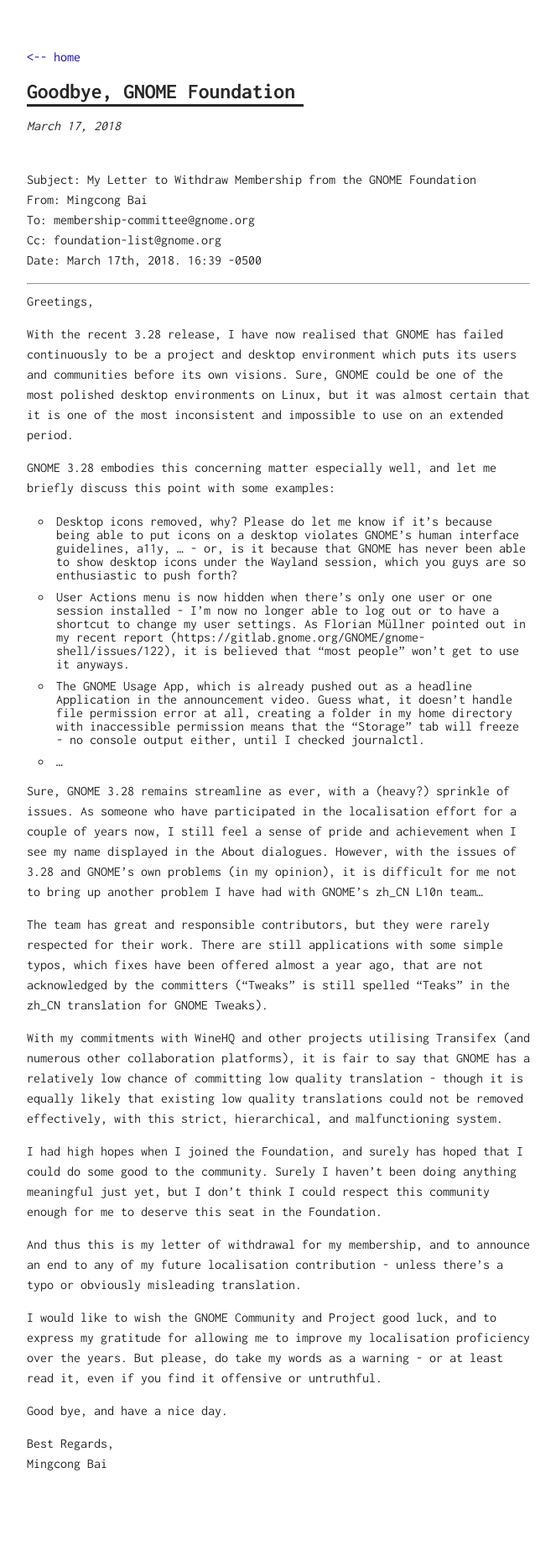
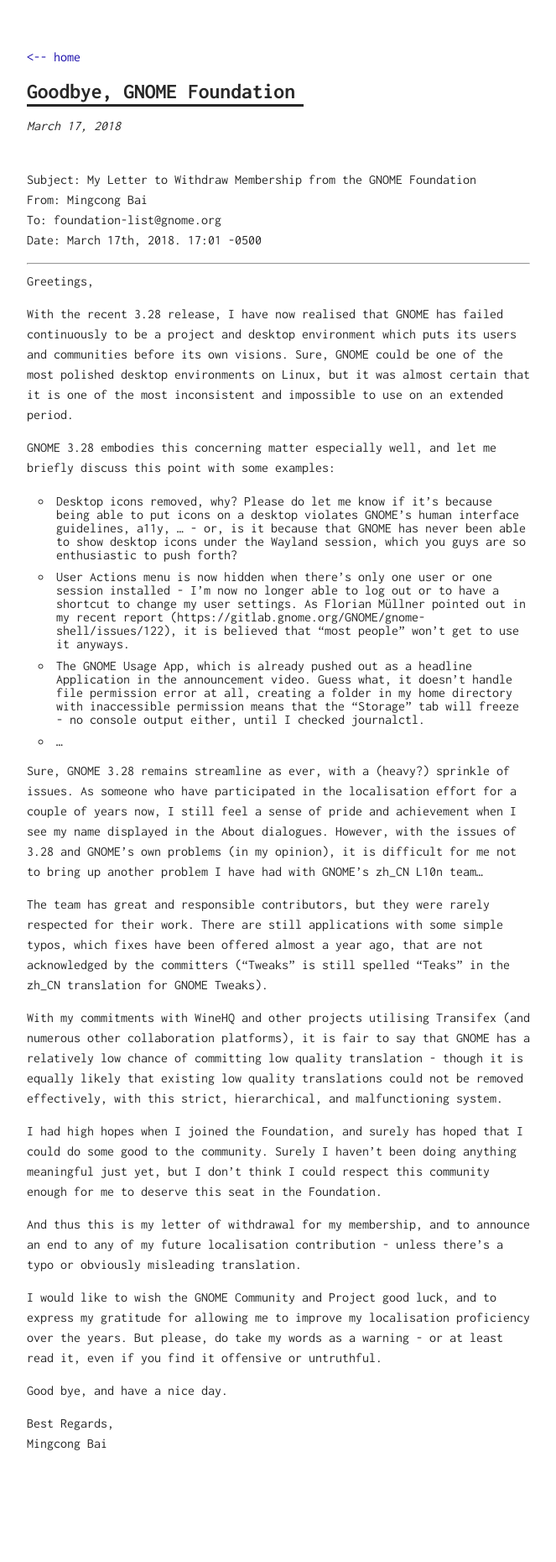
Before and after one commit to MingcongBai/MingcongBai.github.io, a Jekyll site: the page built from _posts/2018-03-17-withdrawal-from-the-gnome-foundation.md, in a window 1280 px wide. Shown: the whole page at 84% size, without its empty margins (308-971 px from the left). Built offline with Jekyll 4.4.1, drawn with Linux system fonts in a browser that asks for light colours; after the commit the page ends 1836 px from its top, so only the background shows below that.

Commit message:
withdrawal: reposted

```diff
--- a/_posts/2018-03-17-withdrawal-from-the-gnome-foundation.md
+++ b/_posts/2018-03-17-withdrawal-from-the-gnome-foundation.md
@@ -5,9 +5,8 @@
 
 Subject: My Letter to Withdraw Membership from the GNOME Foundation     <br />
 From: Mingcong Bai <jeffbai at aosc dot io>    <br />
-To: membership-committee@gnome.org    <br />
-Cc: foundation-list@gnome.org    <br />
-Date: March 17th, 2018. 16:39 -0500
+To: foundation-list@gnome.org    <br />
+Date: March 17th, 2018. 17:01 -0500
 
 --------
 
```
